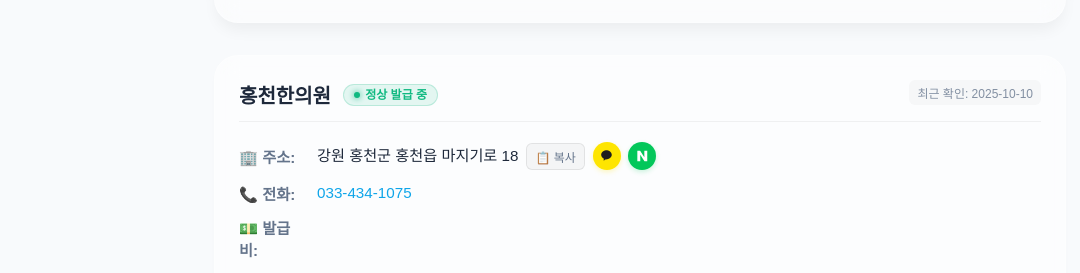
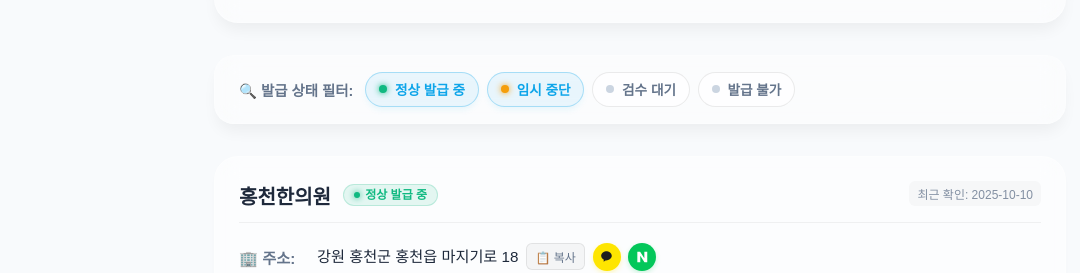
Before and after one commit to JJuuuunn/diving, a Vue app: page /diving/medical in a window 1280 px wide. Shown: the part 489-762 px from the top of the page, without its empty margins (0-1080 px from the left). Built offline with nearby package versions, Linux system fonts and the light colour scheme; no server answers.

Commit message:
feat: add dynamic hospital status filter UI and expand API data return

```diff
--- a/src/assets/scss/pages/_medical.scss
+++ b/src/assets/scss/pages/_medical.scss
@@ -203,6 +203,143 @@
   }
 }
 
+.status-filter-bar {
+  display: flex;
+  flex-direction: column;
+  gap: 0.75rem;
+  background: rgba(255, 255, 255, 0.4);
+  border: 1px solid rgba(255, 255, 255, 0.3);
+  backdrop-filter: blur(12px);
+  border-radius: 1.25rem;
+  padding: 1rem 1.5rem;
+  margin-bottom: 2rem;
+  box-shadow: 0 10px 15px -3px rgba(0, 0, 0, 0.05);
+
+  body.dark & {
+    background: rgba(30, 41, 59, 0.5);
+    border-color: rgba(255, 255, 255, 0.08);
+    box-shadow: 0 10px 15px -3px rgba(0, 0, 0, 0.2);
+  }
+
+  @media (min-width: 640px) {
+    flex-direction: row;
+    align-items: center;
+  }
+
+  .filter-label {
+    font-size: 0.9rem;
+    font-weight: 700;
+    color: var(--page-text-secondary);
+    white-space: nowrap;
+  }
+
+  .filter-chips {
+    display: flex;
+    flex-wrap: wrap;
+    gap: 0.5rem;
+  }
+
+  .filter-chip {
+    display: inline-flex;
+    align-items: center;
+    gap: 0.5rem;
+    background: rgba(255, 255, 255, 0.6);
+    border: 1px solid rgba(0, 0, 0, 0.08);
+    padding: 0.4rem 0.8rem;
+    border-radius: 50px;
+    font-size: 0.85rem;
+    font-weight: 600;
+    color: var(--page-text-secondary);
+    cursor: pointer;
+    transition: all 0.25s cubic-bezier(0.4, 0, 0.2, 1);
+    user-select: none;
+    position: relative;
+
+    body.dark & {
+      background: rgba(15, 23, 42, 0.4);
+      border-color: rgba(255, 255, 255, 0.08);
+    }
+
+    input[type="checkbox"] {
+      position: absolute;
+      opacity: 0;
+      width: 0;
+      height: 0;
+    }
+
+    .chip-dot {
+      width: 8px;
+      height: 8px;
+      border-radius: 50%;
+      background-color: #cbd5e1;
+      transition: all 0.2s ease;
+
+      body.dark & {
+        background-color: #475569;
+      }
+    }
+
+    &:hover {
+      background: rgba(255, 255, 255, 0.9);
+      border-color: rgba(14, 165, 233, 0.3);
+      color: var(--page-text-primary);
+      transform: translateY(-1px);
+
+      body.dark & {
+        background: rgba(15, 23, 42, 0.8);
+        border-color: rgba(56, 189, 248, 0.3);
+      }
+    }
+
+    &.active {
+      color: #0ea5e9;
+      background: rgba(14, 165, 233, 0.08);
+      border-color: rgba(14, 165, 233, 0.3);
+      box-shadow: 0 4px 6px -1px rgba(14, 165, 233, 0.08);
+
+      body.dark & {
+        color: #38bdf8;
+        background: rgba(56, 189, 248, 0.08);
+        border-color: rgba(56, 189, 248, 0.3);
+      }
+
+      .chip-dot.active {
+        background-color: #10b981;
+        box-shadow: 0 0 6px #10b981;
+        body.dark & {
+          background-color: #34d399;
+          box-shadow: 0 0 6px #34d399;
+        }
+      }
+
+      .chip-dot.paused {
+        background-color: #f59e0b;
+        box-shadow: 0 0 6px #f59e0b;
+        body.dark & {
+          background-color: #fbbf24;
+          box-shadow: 0 0 6px #fbbf24;
+        }
+      }
+
+      .chip-dot.pending {
+        background-color: #8b5cf6;
+        box-shadow: 0 0 6px #8b5cf6;
+        body.dark & {
+          background-color: #a78bfa;
+          box-shadow: 0 0 6px #a78bfa;
+        }
+      }
+
+      .chip-dot.inactive {
+        background-color: #64748b;
+        body.dark & {
+          background-color: #94a3b8;
+        }
+      }
+    }
+  }
+}
+
 .geo-error-alert {
   background: rgba(239, 68, 68, 0.1);
   border: 1px solid rgba(239, 68, 68, 0.3);
@@ -840,6 +977,28 @@
       }
     }
   }
+
+  &.pending {
+    background: rgba(139, 92, 246, 0.1);
+    color: #8b5cf6;
+    border: 1px solid rgba(139, 92, 246, 0.2);
+
+    .dot {
+      background-color: #8b5cf6;
+      box-shadow: 0 0 6px #8b5cf6;
+    }
+
+    body.dark & {
+      background: rgba(167, 139, 250, 0.1);
+      color: #a78bfa;
+      border-color: rgba(167, 139, 250, 0.2);
+
+      .dot {
+        background-color: #a78bfa;
+        box-shadow: 0 0 6px #a78bfa;
+      }
+    }
+  }
 }
 
 // 브랜드 지도 버튼 스타일링 (주소 영역 이식)
--- a/src/views/medical/MedicalFinder.vue
+++ b/src/views/medical/MedicalFinder.vue
@@ -56,6 +56,33 @@
       </div>
     </div>
 
+    <!-- 상태 필터 바 -->
+    <div class="status-filter-bar fade-in-up delay">
+      <span class="filter-label">🔍 발급 상태 필터:</span>
+      <div class="filter-chips">
+        <label class="filter-chip" :class="{ active: selectedStatuses.includes('active') }">
+          <input type="checkbox" value="active" v-model="selectedStatuses" />
+          <span class="chip-dot active"></span>
+          정상 발급 중
+        </label>
+        <label class="filter-chip" :class="{ active: selectedStatuses.includes('paused') }">
+          <input type="checkbox" value="paused" v-model="selectedStatuses" />
+          <span class="chip-dot paused"></span>
+          임시 중단
+        </label>
+        <label class="filter-chip" :class="{ active: selectedStatuses.includes('pending') }">
+          <input type="checkbox" value="pending" v-model="selectedStatuses" />
+          <span class="chip-dot pending"></span>
+          검수 대기
+        </label>
+        <label class="filter-chip" :class="{ active: selectedStatuses.includes('inactive') }">
+          <input type="checkbox" value="inactive" v-model="selectedStatuses" />
+          <span class="chip-dot inactive"></span>
+          발급 불가
+        </label>
+      </div>
+    </div>
+
     <!-- GPS 오류 혹은 로딩 상태 표시 -->
     <div v-if="geoHelper.error.value" class="geo-error-alert fade-in-up">
       ⚠️ {{ geoHelper.error.value }}
@@ -95,11 +122,17 @@
               🚗 내 위치에서 {{ hospital.distance }} km
             </span>
             <!-- 상태 배지 노출 -->
-            <span v-if="hospital.status === 'paused'" class="status-chip paused">
+            <span v-if="hospital.status === 'active'" class="status-chip active">
+              <span class="dot"></span> 정상 발급 중
+            </span>
+            <span v-else-if="hospital.status === 'paused'" class="status-chip paused">
               <span class="dot"></span> 발급 임시 중단
             </span>
-            <span v-else class="status-chip active">
-              <span class="dot"></span> 정상 발급 중
+            <span v-else-if="hospital.status === 'pending'" class="status-chip pending">
+              <span class="dot"></span> 검수 대기 중
+            </span>
+            <span v-else-if="hospital.status === 'inactive'" class="status-chip inactive">
+              <span class="dot"></span> 발급 불가
             </span>
           </div>
           <span class="update-badge">최근 확인: {{ formatDate(hospital.lastUpdated) }}</span>
@@ -518,6 +551,7 @@ const GOOGLE_SHEET_API_URL = (import.meta.env.VITE_GOOGLE_SHEET_API_URL as strin
 
 
 const searchQuery = ref('');
+const selectedStatuses = ref<string[]>(['active', 'paused']);
 const showGuideModal = ref(false);
 
 // 병원 제보 모달 관련 상태 (방안 B)
@@ -623,8 +657,8 @@ const copyAddress = (address: string) => {
 const filteredHospitals = computed<ExtendedHospital[]>(() => {
   const query = searchQuery.value.trim().toLowerCase();
 
-  // inactive 상태인 병원은 제외
-  let list = rawHospitals.value.filter(h => h.status !== 'inactive');
+  // 선택된 상태 목록에 부합하는 병원만 필터링
+  let list = rawHospitals.value.filter(h => h.status && selectedStatuses.value.includes(h.status));
 
   if (query) {
     list = list.filter(h =>
```
Also changed, not shown: src/scratch/apps_script.js (+4 -4 lines).
